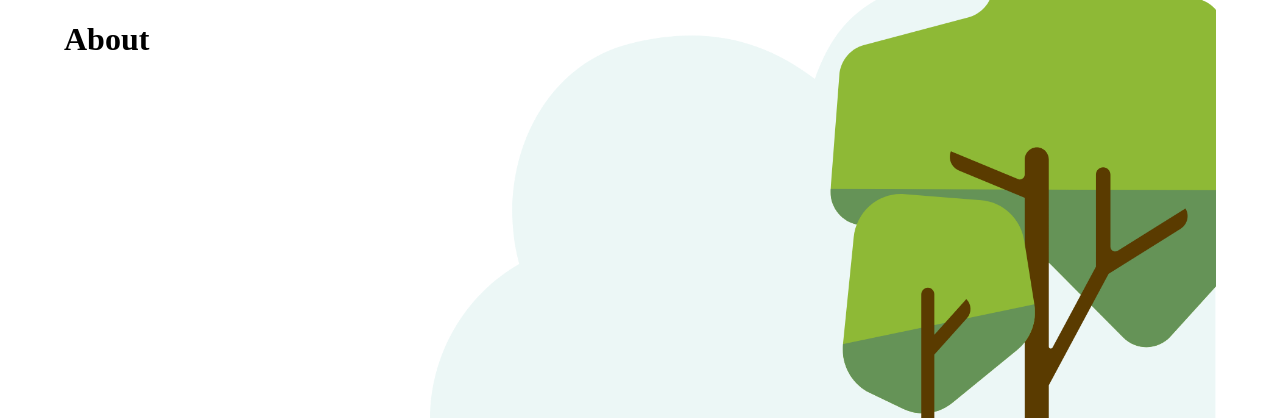
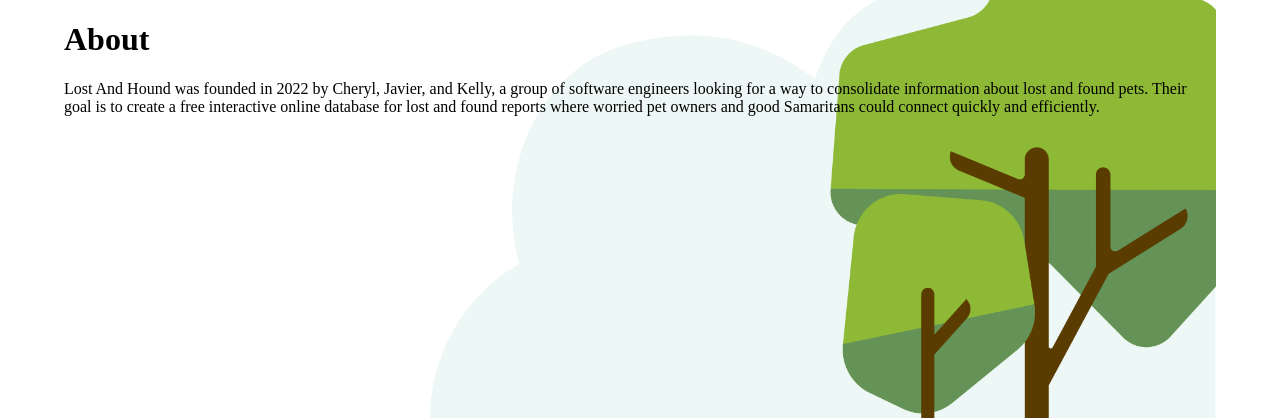
Before and after one commit to chess2022/Lost_and_Hound, a Django app: page /about/ in a window 1280 px wide. Shown: the part 70-488 px from the top of the page. Run offline with Django 4.2, Linux system fonts and the light colour scheme.

Commit message:
update about page

```diff
--- a/main_app/templates/about.html
+++ b/main_app/templates/about.html
@@ -2,5 +2,6 @@
 {% block content %}
 
 <h1>About </h1>
+<p>Lost And Hound was founded in 2022 by Cheryl, Javier, and Kelly, a group of software engineers looking for a way to consolidate information about lost and found pets. Their goal is to create a free interactive online database for lost and found reports where worried pet owners and good Samaritans could connect quickly and efficiently.</p>
 
 {% endblock %}
```
